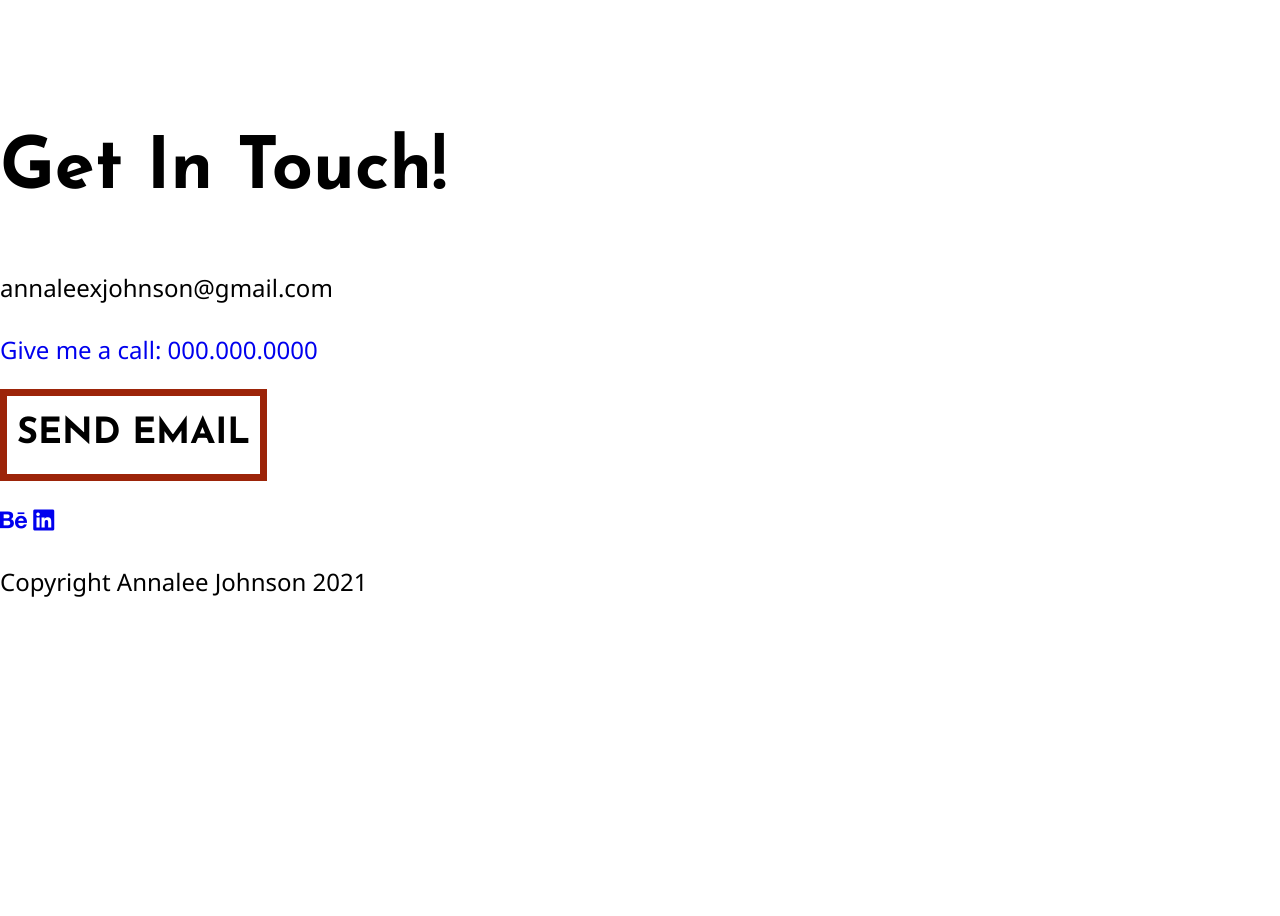
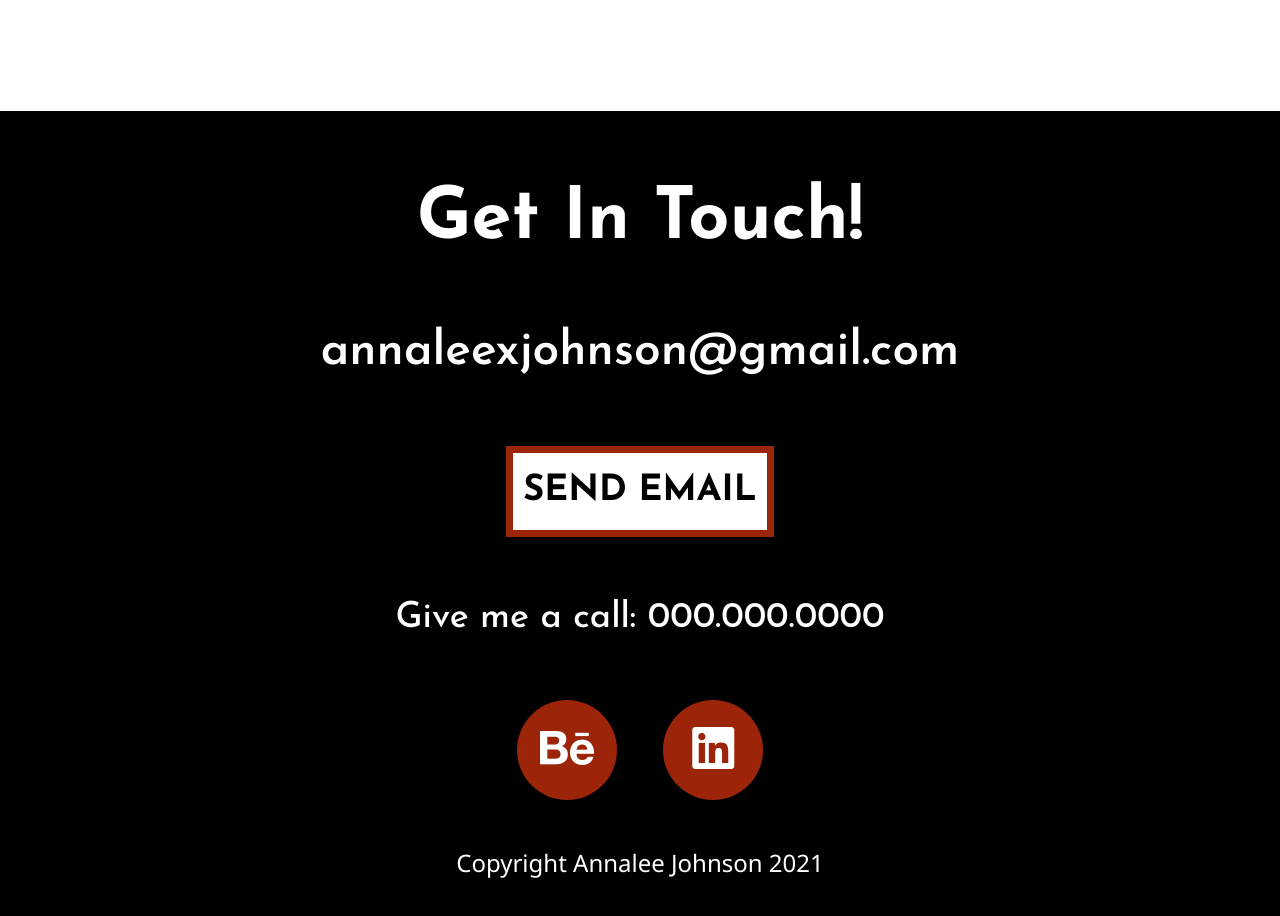
Before and after one commit to annaleexjohnson/PortfolioSite_Annalee_careerfoundry, a plain HTML site: page about.html in a window 1280 px wide. Shown: the part 3917-4833 px from the top of the page. Before the commit the page ends 4543 px from the top, so only its background shows below. Drawn offline with nearby package versions, Linux system fonts and the light colour scheme.

Commit message:
added css to the footer

```diff
--- a/about.html
+++ b/about.html
@@ -139,20 +139,26 @@
 
      <!-- Get in Touch -->
      <footer id="contact">
-        <div>
+      <div class="container">
         <h1> Get In Touch! </h1>
-          <p> annaleexjohnson@gmail.com</p>
-          <a href="tel: +10000000000"> Give me a call: 000.000.0000 </a>
+        <div class="contactinfo">
+        <h2> annaleexjohnson@gmail.com</h2>
+        </div>
         <div> <!--send email-->
           <a href="mailto: annaleexjohnson@gmail.com" class="button email"> SEND EMAIL </a>
         </div>
+        <h3><a href="#"> Give me a call: 000.000.0000 </a> </h3>
         <div> <!-- social media links -->
-            <a href="https://www.behance.net/annaleejohnson" target="_blank"> <!-- Behance -->
+          <div class="sociallink">
+          <a href="https://www.behance.net/annaleejohnson" target="_blank">  <!-- Behance -->
             <i class="fab fa-behance"></i>
           </a>
-            <a href="https://www.linkedin.com/in/annalee-johnson-a738b5158/" target="_blank"> <!-- LinkedIn-->
+          </div>
+          <div class="sociallink">
+          <a href="https://www.linkedin.com/in/annalee-johnson-a738b5158/" target="_blank" > <!-- LinkedIn-->
             <i class="fab fa-linkedin"></i>
           </a>
+          </div>
         </div>
         <p> Copyright Annalee Johnson 2021 </p>
       </div>
--- a/css/style.css
+++ b/css/style.css
@@ -2,9 +2,34 @@
 *{
     box-sizing: border-box;
 }
+/*layout styling*/
+.container {
+    padding: 0 15px;
+}
+.row{
+    display: inline-block;
+    margin: 25px 0;
+}
+
+#work .row{
+    padding-bottom: 25px;
+    border-bottom: 2px solid #C4C4C4;
+}
+#hero {
+    display: inline-block;
+    background-color:white;
+    border-bottom: 2px solid #C4C4C4;
+}
+.center {
+    text-align: center;
+}
+.logo {
+    max-width: 500px;
+}
 img {
     width: 100%;
 }
+
 /*header*/
 header {
     position: relative;
@@ -42,40 +67,32 @@ nav > ul > li > a:avisited{
     color: #9C2409;
 }
 
-
-
-
-/*layout styling*/
-.container {
-    padding: 0 15px;
-}
-.row{
-    display: inline-block;
-    margin: 25px 0;
-}
-
-#work .row{
-    padding-bottom: 25px;
-    border-bottom: 2px solid #C4C4C4;
-}
-#hero {
-    display: inline-block;
-    background-color:white;
-    border-bottom: 2px solid #C4C4C4;
-}
-.center {
+/*footer*/
+footer{
+    position: relative;
+    width: 100%;
+    background-color: black;
+    color: white;
+    padding: 10px 0;
+    margin-top: 40px;
     text-align: center;
 }
-.logo {
-    max-width: 500px;
+.sociallink {
+    display: inline-block;
+    font-size: 2em;
+    color: white;
+    background-color: #9C2409;
+    padding: 10px;
+    margin: 20px;
+    height: 100px;
+    width: 100px;
+    border-radius: 50%;
 }
-
-
-
 
 /* links */
 a {
     text-decoration: none;
+    color: inherit;
 }
 a:hover {
     text-decoration: underline;
```
Also changed, not shown: index.html (+8 -2 lines). Lines whose indentation alone changed are shown as unchanged.
